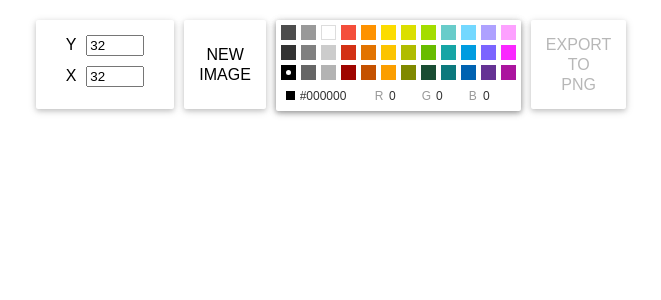
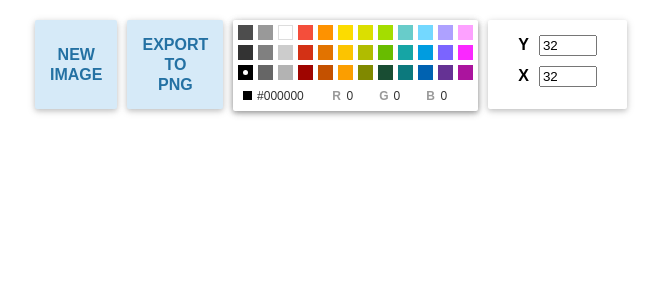
Before and after one commit to martinapro112/pixel-art-maker, a React (Create React App) app: page / in a window 1280 px wide. Shown: the top 300 px of the page, without its empty margins (309-970 px from the left). Built offline with nearby package versions, Linux system fonts and the light colour scheme.

Commit message:
[Added] loading icon [Updated] tools design

```diff
--- a/src/App.css
+++ b/src/App.css
@@ -15,6 +15,7 @@ button, .picker, .dimensions {
     background: rgb(255, 255, 255);
 
     font-size: 16px;
+    font-weight: 600;
     text-decoration: none;
     text-transform: uppercase;
     text-align: center;
@@ -30,8 +31,9 @@ button, .dimensions {
     padding: 0 15px;
 }
 
-a {
-    color: black;
+button, a {
+    background: #D6EAF8;
+    color: #2471A3;
 }
 
 .dimension {
@@ -71,3 +73,25 @@ a {
     from { filter: brightness(80%); }
     to { filter: brightness(100%); }
 }
+
+#load {
+    border: 16px solid #fff;
+    border-radius: 50%;
+    border-top: 16px solid #2471A3;
+    width: 40px;
+    height: 40px;
+    -webkit-animation: spin 2s linear infinite; /* Safari */
+    animation: spin 2s linear infinite;
+    pointer-events: none;
+}
+
+/* Safari */
+@-webkit-keyframes spin {
+    0% { -webkit-transform: rotate(0deg); }
+    100% { -webkit-transform: rotate(360deg); }
+}
+
+@keyframes spin {
+    0% { transform: rotate(0deg); }
+    100% { transform: rotate(360deg); }
+}
--- a/src/App.js
+++ b/src/App.js
@@ -66,6 +66,7 @@ class App extends Component {
             }
         }
 
+        setTimeout(() => {
             var canvas = document.createElement('canvas');
 
             canvas.width = this.state.pixels[0].length * 16;
@@ -84,6 +85,7 @@ class App extends Component {
             }
 
             this.setState({ pngLink: canvas.toDataURL(), loadingPixelColors: false, pixels: pixels });
+        }, 1000);
     }
 
     setPixelColorHandler = (y, x, color) => {
@@ -103,6 +105,10 @@ class App extends Component {
 
     exportToPngHandler = () => {
         this.setState({ loadingPixelColors: true });
+    }
+
+    imageDownloadedHandler = () => {
+        this.setState({ pngLink: null });
     }
 
     setDimensionHandler = (coordinate, event) => {
@@ -147,11 +153,13 @@ class App extends Component {
                     dimensions={ this.state.dimensions }
                     currentColor={ this.state.currentColor }
                     disabledExport={ this.state.pixels.length === 0 }
+                    pngLoading={ this.state.loadingPixelColors }
                     pngLink={ this.state.pngLink }
                     setDimensionHandler={ this.setDimensionHandler }
                     resetPictureHandler={ this.resetPictureHandler }
                     setCurrentColorHandler={ this.setCurrentColorHandler }
                     exportToPngHandler={ this.exportToPngHandler }
+                    imageDownloaded={ this.imageDownloadedHandler }
                 />
                 <div className="picture" style={{ height: this.state.dimensions.y * 18, width: this.state.dimensions.x * 18 }}>
                     { pixels }
--- a/src/Partials/Tools.js
+++ b/src/Partials/Tools.js
@@ -3,23 +3,39 @@ import { CompactPicker } from 'react-color';
 var dateFormat = require('dateformat');
 
 const Tools = (props) => {
-    let exportPng = <span>export<br />to<br />png</span>;
+    let exportPng =
+        <button onClick={ props.exportToPngHandler } disabled={ props.disabledExport }>
+            export<br />to<br />png
+        </button>;
     if (props.pngLoading) {
-        exportPng = <span>LOADING</span>;
+        exportPng = <button><div id="load"></div></button>;
     }
     else if (props.pngLink) {
         let date = new Date();
         exportPng =
-            <a
-                href={ props.pngLink }
-                download={ 'pixel_art_' + dateFormat(date, 'yyyy-mm-dd-HH-MM-ss') + '.png' }
-            >
-                download<br />png
-            </a>;
+            <button>
+                <a
+                    href={ props.pngLink }
+                    download={ 'pixel_art_' + dateFormat(date, 'yyyy-mm-dd-HH-MM-ss') + '.png' }
+                    onClick={ props.imageDownloaded }
+                >
+                    download<br />png
+                </a>
+            </button>;
     }
 
     return (
         <div>
+            <button onClick={ props.resetPictureHandler }>
+                new<br />image
+            </button>
+            { exportPng }
+            <div className="picker">
+                <CompactPicker
+                    color={ props.currentColor }
+                    onChangeComplete={ props.setCurrentColorHandler }
+                />
+            </div>
             <div className="dimensions">
                 <div className="dimension">
                     <span className="dimension-label">y</span>
@@ -42,16 +58,6 @@ const Tools = (props) => {
                     />
                 </div>
             </div>
-            <button onClick={ props.resetPictureHandler }>new<br />image</button>
-            <div className="picker">
-            <CompactPicker
-                color={ props.currentColor }
-                onChangeComplete={ props.setCurrentColorHandler }
-            />
-            </div>
-            <button onClick={ props.exportToPngHandler } disabled={ props.disabledExport }>
-                { exportPng }
-            </button>
         </div>
     );
 }
```
Lines whose indentation alone changed are shown as unchanged.
